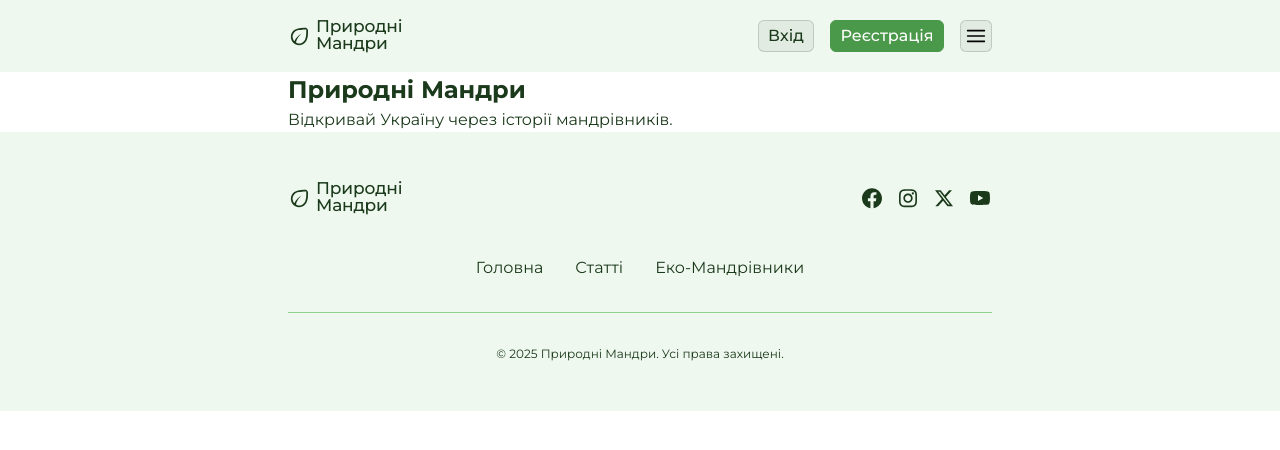
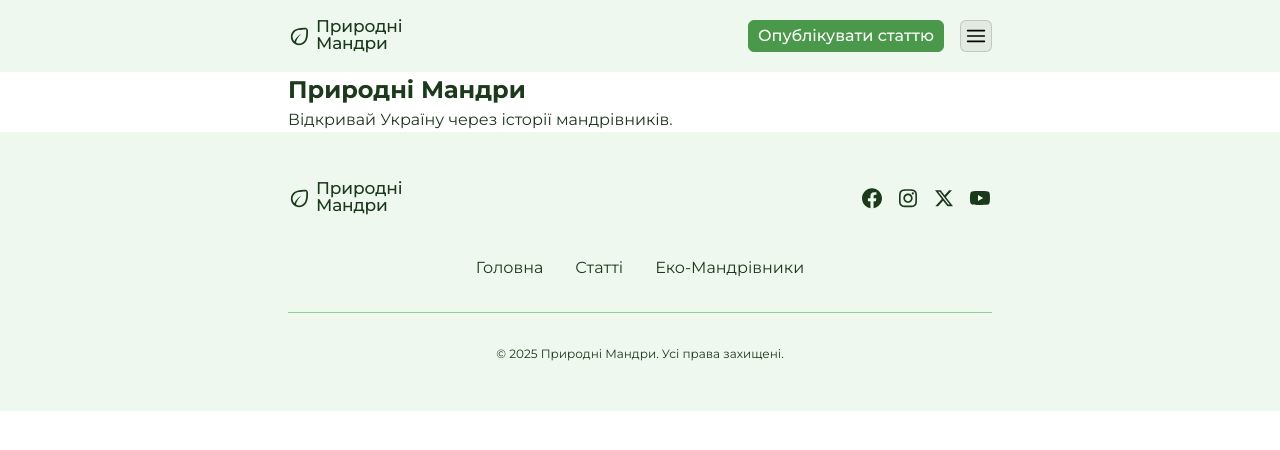
Before and after one commit to YshTi/project-TerraCode_FE, a Next.js app: page / in a window 1280 px wide. Shown: the top 450 px of the page. Built offline with nearby package versions, Linux system fonts and the light colour scheme.

Commit message:
Update user test logic in Header component
Uncomment user object for logged-in user test and comment out guest user.

```diff
--- a/src/components/header/header.tsx
+++ b/src/components/header/header.tsx
@@ -24,13 +24,13 @@ export function Header() {
   const [isMenuOpen, setIsMenuOpen] = useState(false);
 
   // Test logged-in user
-  // const user = {
-  //   name: "Імʼя",
-  //   avatarUrl: "",
-  // };
+  const user = {
+    name: "Імʼя",
+    avatarUrl: "",
+  };
 
   // Test guest user
-  const user = null;
+  // const user = null;
 
   const isLoggedIn = Boolean(user);
 
```
